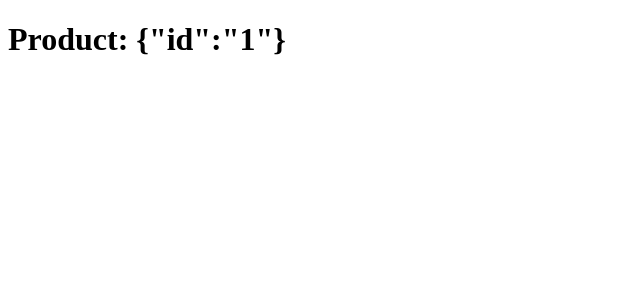
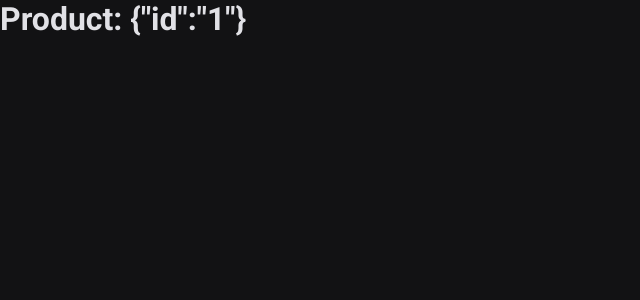
Before and after one commit to leticiar-io/ignite-shop, a Next.js app: page /product/1 in a window 1280 px wide. Shown: the top 300 px of the page, without its empty margins (0-640 px from the left). Built offline with nearby package versions, Linux system fonts and the light colour scheme.

Commit message:
global styles

```diff
--- a/src/pages/_app.tsx
+++ b/src/pages/_app.tsx
@@ -1,5 +1,8 @@
-import type { AppProps } from 'next/app'
+import type { AppProps } from "next/app";
+import { globalStyles } from "../styles/global";
+
+globalStyles();
 
 export default function App({ Component, pageProps }: AppProps) {
-  return <Component {...pageProps} />
+  return <Component {...pageProps} />;
 }
--- a/src/pages/index.tsx
+++ b/src/pages/index.tsx
@@ -1,11 +1,7 @@
 import { styled } from "../styles"
-
-const Button = styled('button', {
-  backgroundColor: "$rocketseat",
-})
 
 export default function Home() {
   return (
-    <Button>AAA</Button>
+    <h1>AAA</h1>
   )
 }
--- /dev/null
+++ b/src/styles/global.ts
@@ -0,0 +1,19 @@
+import { globalCss } from ".";
+
+export const globalStyles = globalCss({
+  '*': {
+    margin: 0,
+    padding: 0,
+  },
+
+  body: {
+    '-webkit-font-smoothing': 'antialiased',
+    backgroundColor: '$gray900',
+    color: '$gray100'
+  },
+
+  'body, input, textarea, button': {
+    fontFamily: 'Roboto',
+    fontWeight: 400
+  }
+})
--- a/src/styles/index.ts
+++ b/src/styles/index.ts
@@ -1,18 +1,16 @@
 import { createStitches } from "@stitches/react";
 
-export const {
-   config,
-   styled,
-   css,
-   globalCss,
-   keyframes,
-   getCssText,
-   theme,
-   createTheme
-} = createStitches({
-   theme: {
-      colors: {
-         rocketseat: "#21fafa",
-      }
-   }
+export const { styled, getCssText, globalCss } = createStitches({
+  theme: {
+    colors: {
+      white: '#fff',
+      gray900: '#121214',
+      gray800: '#202024',
+      gray300: '#c4c4cc',
+      gray100: '#e1e1e6',
+
+      green500: '#00875f',
+      green300: '#00b37e'
+    }
+  }
 })
```
